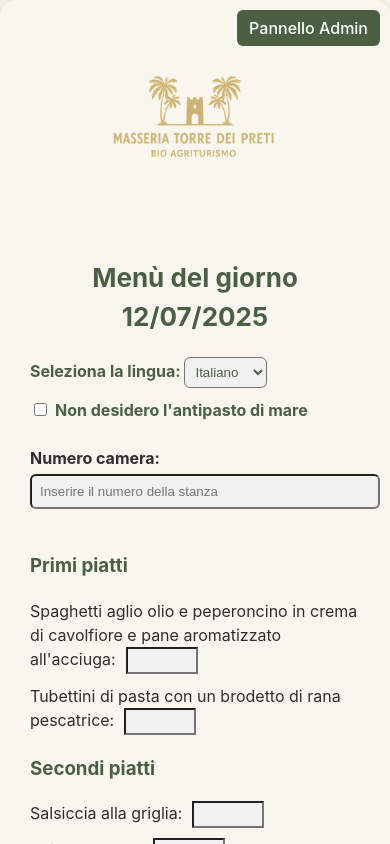
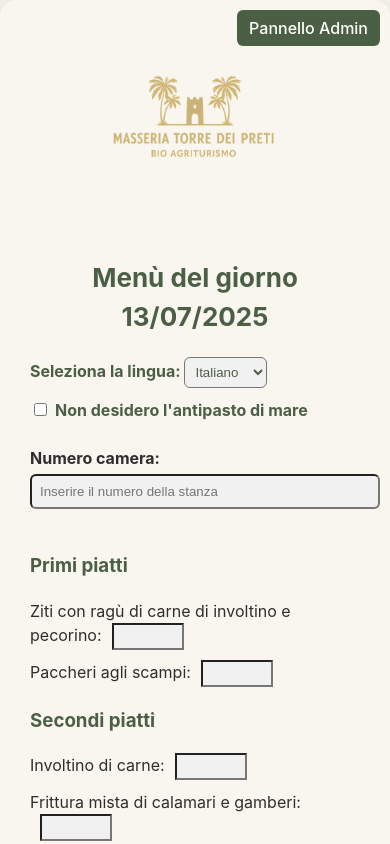
Before and after one commit to MBisco69/masseria-menu, a React (Vite) app: page / in a window 390 px wide. Built offline with nearby package versions, Linux system fonts and the light colour scheme; no server answers.

Commit message:
Aggiornamento menù e miglioramento input mobile

```diff
--- a/src/AdminPanel.jsx
+++ b/src/AdminPanel.jsx
@@ -2,15 +2,15 @@ import { useEffect, useRef, useState } from "react";
 import { db } from "./firebase";
 import { onValue, ref, remove, update } from "firebase/database";
 
-// ✅ Menu aggiornato
+// ✅ Menu aggiornato 12/07/2025
 const menuData = {
   firstCourses: [
-    { it: "Spaghetti aglio olio e peperoncino in crema di cavolfiore e pane aromatizzato all'acciuga" },
-    { it: "Tubettini di pasta con un brodetto di rana pescatrice" }
+    { it: "Ziti con ragù di carne di involtino e pecorino" },
+    { it: "Paccheri agli scampi" }
   ],
   secondCourses: [
-    { it: "Salsiccia alla griglia" },
-    { it: "Spigola al sale" }
+    { it: "Involtino di carne" },
+    { it: "Frittura mista di calamari e gamberi" }
   ]
 };
 
@@ -47,16 +47,14 @@ export default function AdminPanel() {
   }, []);
 
   const handleReset = () => {
-    const confirm = window.confirm("Vuoi davvero cancellare tutte le scelte?");
-    if (confirm) {
+    if (window.confirm("Vuoi davvero cancellare tutte le scelte?")) {
       remove(ref(db, "scelte"));
     }
   };
 
   const handleDeleteSingle = async (idx) => {
     const key = entryKeys[idx];
-    const confirm = window.confirm("Eliminare questa scelta?");
-    if (confirm) {
+    if (window.confirm("Eliminare questa scelta?")) {
       await remove(ref(db, `scelte/${key}`));
     }
   };
@@ -93,21 +91,20 @@ export default function AdminPanel() {
 
   const handleSaveEdit = async () => {
     const key = entryKeys[editIndex];
+    const cleanedChoices = {};
 
-    const cleanedChoices = {};
     Object.entries(editData.choices || {}).forEach(([dish, qty]) => {
       if ((typeof qty === "number" && qty > 0) || (dish === otherKey && qty.trim())) {
         cleanedChoices[dish] = qty;
       }
     });
 
-    const updated = {
+    await update(ref(db, `scelte/${key}`), {
       room: editData.room,
       choices: cleanedChoices,
       noStarter: editData.noStarter
-    };
+    });
 
-    await update(ref(db, `scelte/${key}`), updated);
     setEditIndex(null);
   };
 
@@ -124,7 +121,6 @@ export default function AdminPanel() {
                 font-family: Arial, sans-serif;
                 padding: 40px;
                 margin: 0;
-                box-sizing: border-box;
               }
               img {
                 display: block;
@@ -135,7 +131,6 @@ export default function AdminPanel() {
                 text-align: center;
                 color: #4a5f44;
                 margin-bottom: 40px;
-                font-size: 24px;
               }
               ul {
                 list-style-type: none;
@@ -144,7 +139,6 @@ export default function AdminPanel() {
               li {
                 margin-bottom: 30px;
                 font-size: 16px;
-                line-height: 1.6;
               }
             }
           </style>
@@ -176,29 +170,17 @@ export default function AdminPanel() {
 
   return (
     <div style={{ padding: "30px", color: "#2e3e4f", position: "relative" }}>
-      <h2 style={{ fontSize: "26px" }}>🛠️ Pannello Amministratore</h2>
+      <h2>🛠️ Pannello Amministratore</h2>
 
-      <button
-        onClick={handlePrint}
-        style={{
-          backgroundColor: "#4a5f44",
-          color: "white",
-          padding: "10px 20px",
-          marginBottom: "20px",
-          border: "none",
-          borderRadius: "8px",
-          fontWeight: "bold",
-          cursor: "pointer"
-        }}
-      >
+      <button onClick={handlePrint} style={{ backgroundColor: "#4a5f44", color: "white", padding: "10px 20px", borderRadius: "8px", marginBottom: "20px", cursor: "pointer" }}>
         🖨️ Stampa ordini
       </button>
 
-      <h3 style={{ marginTop: "30px" }}>📋 Scelte per camera:</h3>
+      <h3>📋 Scelte per camera:</h3>
       <hr />
       <ul>
         {allChoices.map(({ room, choices, noStarter }, idx) => (
-          <li key={idx} style={{ marginBottom: "10px" }}>
+          <li key={idx}>
             <strong>Camera {room}:</strong>{" "}
             {Object.entries(choices || {})
               .map(([dish, qty]) =>
@@ -206,42 +188,14 @@ export default function AdminPanel() {
               )
               .join(", ")}
             {" — "}
-            Antipasto di mare:{" "}
-            {noStarter ? <span style={{ color: "red" }}>❌</span> : <span style={{ color: "green" }}>✅</span>}
-            <button
-              onClick={() => openEdit(idx)}
-              style={{
-                marginLeft: "10px",
-                padding: "4px 10px",
-                fontSize: "12px",
-                backgroundColor: "#ddd",
-                border: "1px solid #aaa",
-                borderRadius: "6px",
-                cursor: "pointer"
-              }}
-            >
-              Modifica
-            </button>
-            <button
-              onClick={() => handleDeleteSingle(idx)}
-              style={{
-                marginLeft: "10px",
-                padding: "4px 10px",
-                fontSize: "12px",
-                backgroundColor: "#f2dede",
-                border: "1px solid #e0b4b4",
-                borderRadius: "6px",
-                cursor: "pointer",
-                color: "#a94442"
-              }}
-            >
-              🗑️ Elimina
-            </button>
+            Antipasto di mare: {noStarter ? <span style={{ color: "red" }}>❌</span> : <span style={{ color: "green" }}>✅</span>}
+            <button onClick={() => openEdit(idx)} style={{ marginLeft: "10px" }}>Modifica</button>
+            <button onClick={() => handleDeleteSingle(idx)} style={{ marginLeft: "10px", color: "red" }}>🗑️ Elimina</button>
           </li>
         ))}
       </ul>
 
-      <h3 style={{ marginTop: "30px" }}>🍽️ Totale piatti per tipo:</h3>
+      <h3>🍽️ Totale piatti per tipo:</h3>
       <hr />
       <ul>
         {Object.entries(totals).map(([dish, qty], idx) => (
@@ -250,23 +204,12 @@ export default function AdminPanel() {
       </ul>
 
       <div style={{ textAlign: "center", marginTop: "30px" }}>
-        <button
-          onClick={handleReset}
-          style={{
-            backgroundColor: "#a94444",
-            color: "white",
-            padding: "10px 20px",
-            border: "none",
-            borderRadius: "8px",
-            fontWeight: "bold",
-            cursor: "pointer"
-          }}
-        >
+        <button onClick={handleReset} style={{ backgroundColor: "#a94444", color: "white", padding: "10px 20px", borderRadius: "8px", cursor: "pointer" }}>
           ❌ Reset scelte
         </button>
       </div>
 
-      {/* ✅ Sezione per stampa */}
+      {/* ✅ CONTENUTO PER LA STAMPA */}
       <div ref={printRef} style={{ display: "none" }}>
         <img src="/logo.png" alt="Logo Masseria" />
         <h2>Ordini per camera</h2>
@@ -286,34 +229,18 @@ export default function AdminPanel() {
         </ul>
       </div>
 
-      {/* ✅ Popup modifica */}
+      {/* ✅ POPUP DI MODIFICA */}
       {editIndex !== null && (
-        <div
-          style={{
-            position: "fixed",
-            top: 0,
-            left: 0,
-            width: "100vw",
-            height: "100vh",
-            backgroundColor: "rgba(0,0,0,0.4)",
-            display: "flex",
-            justifyContent: "center",
-            alignItems: "center",
-            zIndex: 1000
-          }}
-        >
-          <div
-            style={{
-              backgroundColor: "#fff",
-              padding: "30px",
-              borderRadius: "12px",
-              width: "90%",
-              maxWidth: "500px",
-              boxShadow: "0 0 15px rgba(0,0,0,0.3)"
-            }}
-          >
+        <div style={{
+          position: "fixed", top: 0, left: 0, width: "100vw", height: "100vh",
+          backgroundColor: "rgba(0,0,0,0.4)", display: "flex",
+          justifyContent: "center", alignItems: "center", zIndex: 1000
+        }}>
+          <div style={{
+            backgroundColor: "#fff", padding: "30px", borderRadius: "12px",
+            width: "90%", maxWidth: "500px", boxShadow: "0 0 15px rgba(0,0,0,0.3)"
+          }}>
             <h3>✏️ Modifica scelta - Camera {editData.room}</h3>
-            <br />
             {allDishes.map((dish, idx) => (
               <div key={idx} style={{ marginBottom: "10px" }}>
                 {dish}:{" "}
@@ -348,38 +275,15 @@ export default function AdminPanel() {
                 type="text"
                 value={editData.choices[otherKey] || ""}
                 onChange={(e) => handleOtherChange(e.target.value)}
-                style={{ width: "100%", marginTop: "6px" }}
+                style={{ width: "100%" }}
               />
             </div>
 
             <div style={{ marginTop: "30px", textAlign: "right" }}>
-              <button
-                onClick={handleSaveEdit}
-                style={{
-                  backgroundColor: "#4a5f44",
-                  color: "white",
-                  padding: "10px 16px",
-                  marginRight: "10px",
-                  border: "none",
-                  borderRadius: "6px",
-                  fontWeight: "bold",
-                  cursor: "pointer"
-                }}
-              >
+              <button onClick={handleSaveEdit} style={{ marginRight: "10px", backgroundColor: "#4a5f44", color: "#fff", padding: "10px", borderRadius: "6px" }}>
                 Salva
               </button>
-              <button
-                onClick={() => setEditIndex(null)}
-                style={{
-                  backgroundColor: "#aaa",
-                  color: "white",
-                  padding: "10px 16px",
-                  border: "none",
-                  borderRadius: "6px",
-                  fontWeight: "bold",
-                  cursor: "pointer"
-                }}
-              >
+              <button onClick={() => setEditIndex(null)} style={{ backgroundColor: "#aaa", color: "#fff", padding: "10px", borderRadius: "6px" }}>
                 Annulla
               </button>
             </div>
--- a/src/MenuForm.jsx
+++ b/src/MenuForm.jsx
@@ -5,7 +5,7 @@ import { push, ref } from "firebase/database";
 
 const translations = {
   it: {
-    title: "Menù del giorno 12/07/2025",
+    title: "Menù del giorno 13/07/2025",
     languageLabel: "Seleziona la lingua",
     roomLabel: "Numero camera",
     roomPlaceholder: "Inserire il numero della stanza",
@@ -18,7 +18,7 @@ const translations = {
     noStarter: "Non desidero l'antipasto di mare"
   },
   en: {
-    title: "Menu of the Day 12/07/2025",
+    title: "Menu of the Day 13/07/2025",
     languageLabel: "Select language",
     roomLabel: "Room number",
     roomPlaceholder: "Enter room number",
@@ -31,7 +31,7 @@ const translations = {
     noStarter: "I don't want the seafood starter"
   },
   de: {
-    title: "Tagesmenü 12/07/2025",
+    title: "Tagesmenü 13/07/2025",
     languageLabel: "Sprache auswählen",
     roomLabel: "Zimmernummer",
     roomPlaceholder: "Zimmernummer eingeben",
@@ -48,26 +48,26 @@ const translations = {
 const menuData = {
   firstCourses: [
     {
-      it: "Spaghetti aglio olio e peperoncino in crema di cavolfiore e pane aromatizzato all'acciuga",
-      en: "Spaghetti with garlic, oil and chili in cauliflower cream with anchovy-flavored bread",
-      de: "Spaghetti mit Knoblauch, Öl und Chili in Blumenkohlcreme mit Anchovybrot"
+      it: "Ziti con ragù di carne di involtino e pecorino",
+      en: "Ziti pasta with meat roll ragù and pecorino cheese",
+      de: "Ziti mit Rinderragout vom Involtino und Pecorino"
     },
     {
-      it: "Tubettini di pasta con un brodetto di rana pescatrice",
-      en: "Small pasta tubes in a monkfish broth",
-      de: "Kleine Nudeln in einem Seeteufel-Fischsud"
+      it: "Paccheri agli scampi",
+      en: "Paccheri pasta with scampi",
+      de: "Paccheri mit Scampi"
     }
   ],
   secondCourses: [
     {
-      it: "Salsiccia alla griglia",
-      en: "Grilled sausage",
-      de: "Gegrillte Wurst"
+      it: "Involtino di carne",
+      en: "Meat roll",
+      de: "Fleischröllchen"
     },
     {
-      it: "Spigola al sale",
-      en: "Salt-baked sea bass",
-      de: "Wolfsbarsch in Salzkruste"
+      it: "Frittura mista di calamari e gamberi",
+      en: "Mixed fried calamari and shrimp",
+      de: "Gemischte frittierte Calamari und Garnelen"
     }
   ]
 };
@@ -98,7 +98,6 @@ export default function MenuForm() {
 
     const choices = {};
 
-    // Salva piatti con label .it nel DB
     [...menuData.firstCourses, ...menuData.secondCourses].forEach((dish) => {
       const label = getLabel(dish);
       const qty = quantities[label];
@@ -115,7 +114,7 @@ export default function MenuForm() {
       await push(ref(db, "scelte"), {
         room,
         choices,
-        noStarter
+        antipasto: !noStarter // salva antipasto: true se non selezionato
       });
       alert("Ordine inviato con successo!");
     } catch (error) {
```
